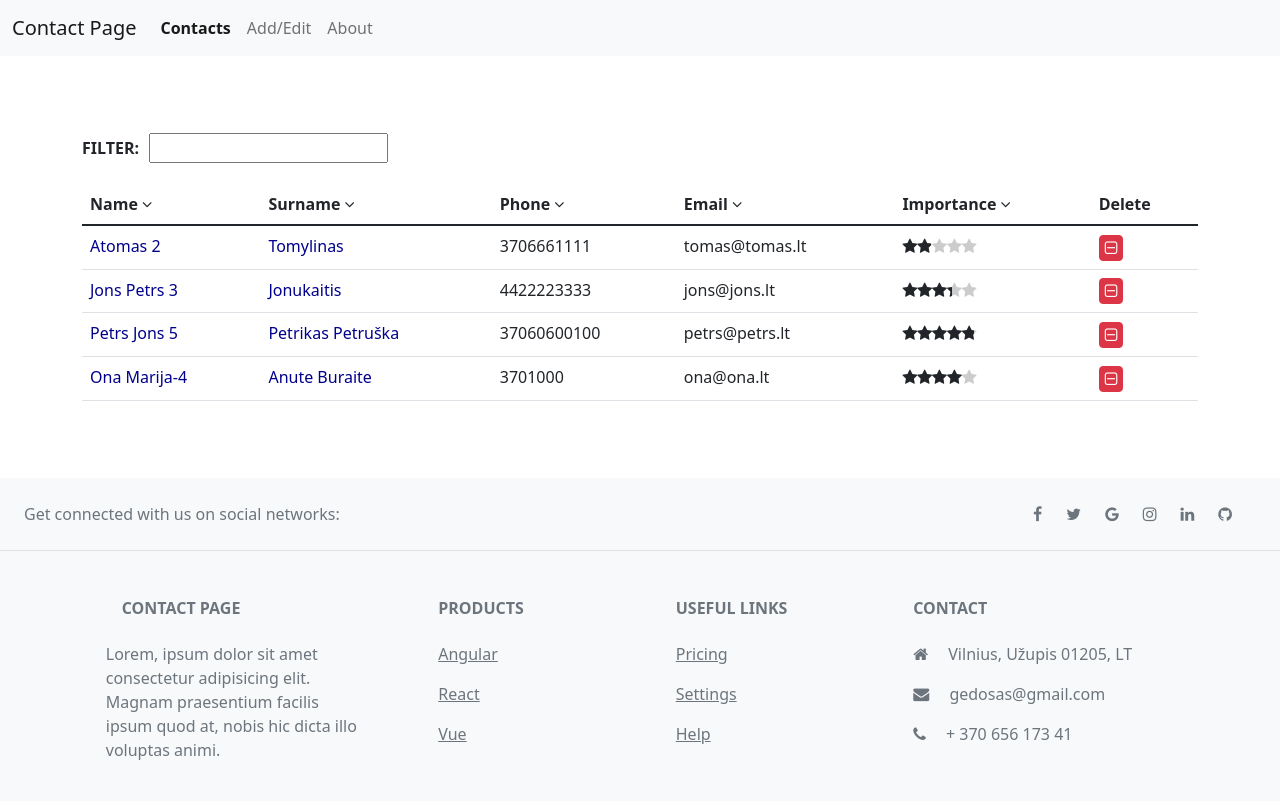
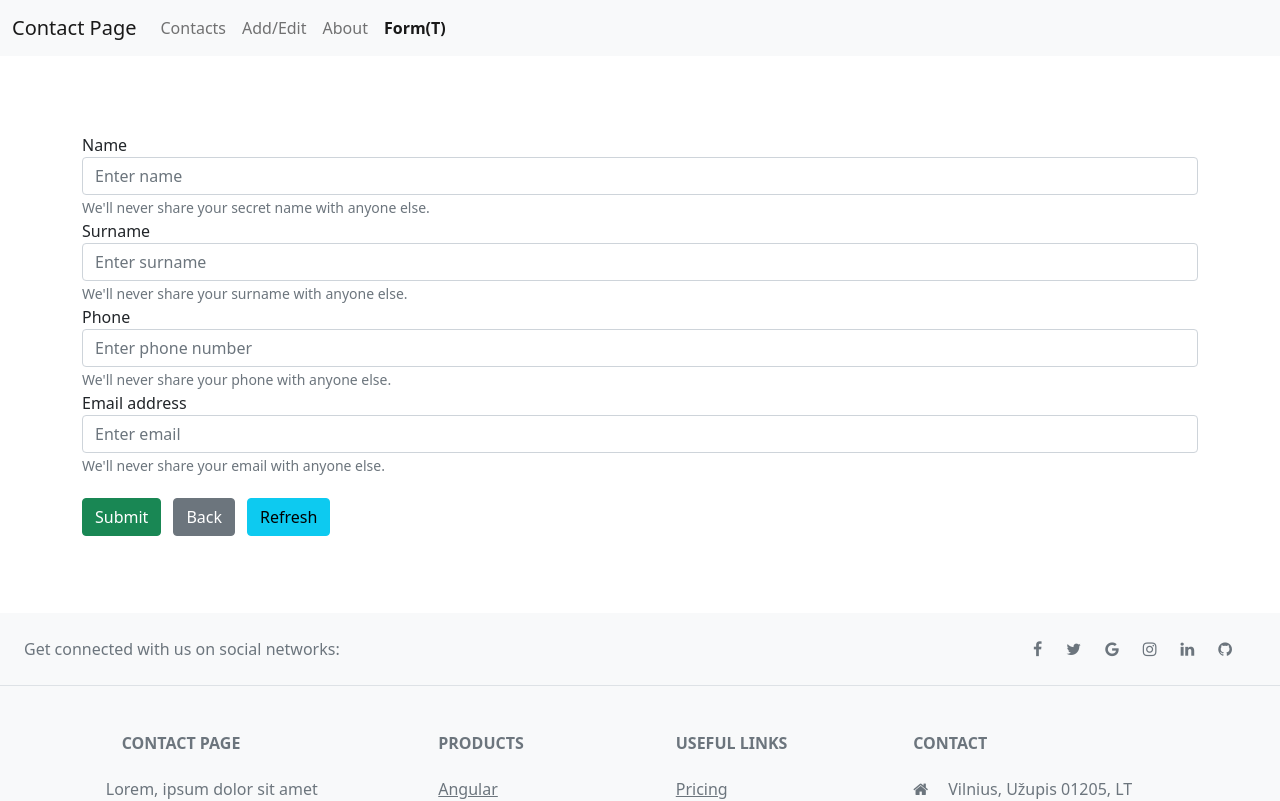
Before and after one commit to GedasPupa/Persons, an Angular app: page /template-form in a window 1280 px wide. Before the commit this address led to /persons. Shown: the top 801 px of the page. Built offline with nearby package versions, Linux system fonts and the light colour scheme.

Commit message:
template-form: Form(T)

```diff
--- a/src/app/components/header/header.component.html
+++ b/src/app/components/header/header.component.html
@@ -23,6 +23,9 @@
         <li class="nav-item">
           <a class="nav-link nav-a" [routerLinkActive]="['active']" [routerLink]="['/about']">About</a>
         </li>
+        <li class="nav-item">
+          <a class="nav-link nav-a" [routerLinkActive]="['active']" [routerLink]="['/template-form']">Form(T)</a>
+        </li>
       </ul>
     </div>
   </div>
--- /dev/null
+++ b/src/app/components/template-form/template-form.component.ts
@@ -0,0 +1,124 @@
+import { In_person } from 'src/app/models/Person';
+import { PersonsListService } from 'src/app/services/persons-list.service';
+import { Router } from '@angular/router';
+import { Component, OnInit, ViewChild } from '@angular/core';
+import { NgForm } from '@angular/forms';
+import { PersonClass } from 'src/app/models/PersonClass';
+
+@Component({
+  selector: 'app-template-form',
+  template: `
+    <form #formVar="ngForm" action method="GET">
+      <div class="form-group">
+        <label for="name">Name</label>
+        <input
+          type="text"
+          class="form-control"
+          id="name"
+          name="name"
+          ngModel
+          aria-describedby="nameHelp"
+          placeholder="Enter name"
+        />
+        <small id="namelHelp" class="form-text text-muted"
+          >We'll never share your secret name with anyone else.</small
+        >
+      </div>
+      <div class="form-group">
+        <label for="surname">Surname</label>
+        <input
+          type="text"
+          class="form-control"
+          id="surname"
+          name="surname"
+          ngModel
+          aria-describedby="surnameHelp"
+          placeholder="Enter surname"
+        />
+        <small id="surnameHelp" class="form-text text-muted"
+          >We'll never share your surname with anyone else.</small
+        >
+      </div>
+      <div class="form-group">
+        <label for="phone">Phone</label>
+        <input
+          type="number"
+          class="form-control"
+          id="phone"
+          name="phone"
+          ngModel
+          aria-describedby="phoneHelp"
+          placeholder="Enter phone number"
+        />
+        <small id="phoneHelp" class="form-text text-muted"
+          >We'll never share your phone with anyone else.</small
+        >
+      </div>
+      <div class="form-group">
+        <label for="email">Email address</label>
+        <input
+          type="email"
+          class="form-control"
+          id="email"
+          name="email"
+          ngModel
+          aria-describedby="emailHelp"
+          placeholder="Enter email"
+        />
+        <small id="emailHelp" class="form-text text-muted"
+          >We'll never share your email with anyone else.</small
+        >
+      </div>
+      <div class="form-buttons">
+        <button
+          (click)="onSubmit($event)"
+          type="submit"
+          class="btn btn-success"
+        >
+          Submit
+        </button>
+        <button class="btn btn-secondary" (click)="onBack()">Back</button>
+        <button class="btn btn-info" (click)="onRefresh()">Refresh</button>
+      </div>
+    </form>
+    <!-- <p>FORM DATA: {{ formVar.value | json }}</p> -->
+  `,
+  styles: ['.form-buttons { display: flex; gap: 12px; margin-top: 21px; }'],
+})
+export class TemplateFormComponent implements OnInit {
+  formData: any = {};
+  constructor(
+    private router: Router,
+    private _personsListService: PersonsListService
+  ) {}
+
+  @ViewChild('formVar') private formVar!: NgForm;
+
+  ngOnInit(): void {}
+
+  onBack(): void {
+    this.router.navigate(['/persons']);
+  }
+
+  onRefresh(): void {
+    this.router.navigate(['/template-form']).then(() => {
+      window.location.reload();
+    });
+  }
+
+  onSubmit($event: MouseEvent) {
+    this.formData = this.formVar.value;
+    let id = this._personsListService.getLastId();
+    let newPerson: In_person = new PersonClass(
+      id,
+      this.formData.name,
+      this.formData.surname,
+      this.formData.phone,
+      this.formData.email,
+      [Math.floor(Math.random() * 5 + 1)]
+    );
+    this._personsListService.addNewPerson(newPerson);
+    alert(`New person ${newPerson.name} added!`);
+    this.router.navigate(['/persons']);
+  }
+}
--- a/src/app/services/persons-list.service.ts
+++ b/src/app/services/persons-list.service.ts
@@ -6,6 +6,7 @@ import { PersonClass } from '../models/PersonClass';
   providedIn: 'root',
 })
 export class PersonsListService {
+  id: number = 0;
   persons: In_person[] = [
     new PersonClass(1, 'atoMAS-2', 'tomylinas', 3706661111, 'tomas@tomas.lt', [4.7, 1, 1, 1]),
     new PersonClass(2, 'jons~Petrs-3', 'jonukaitIS', 4422223333, 'jons@jons.lt', [3.6, 3]),
@@ -28,4 +29,17 @@ export class PersonsListService {
   getAverageRating(id: number) {
     return (this.persons[id].importance.reduce((a, b) => a + b))/this.persons[id].importance.length;
   }
+
+  getLastId(): number {
+    for (const i in this.persons) {
+      if (this.persons[i].id > this.id) {
+        this.id = this.persons[i].id;
+      }
+    }
+    return this.id + 1;
+  }
+
+  addNewPerson(person: In_person) {
+    this.persons.push(person);
+  }
 }
```
Also changed, not shown: src/app/app.module.ts (+10 -3 lines), src/app/components/template-form/template-form.component.css (added), src/app/components/template-form/template-form.component.html (added), 1 other file (tests, documents, lock files or other folders).
